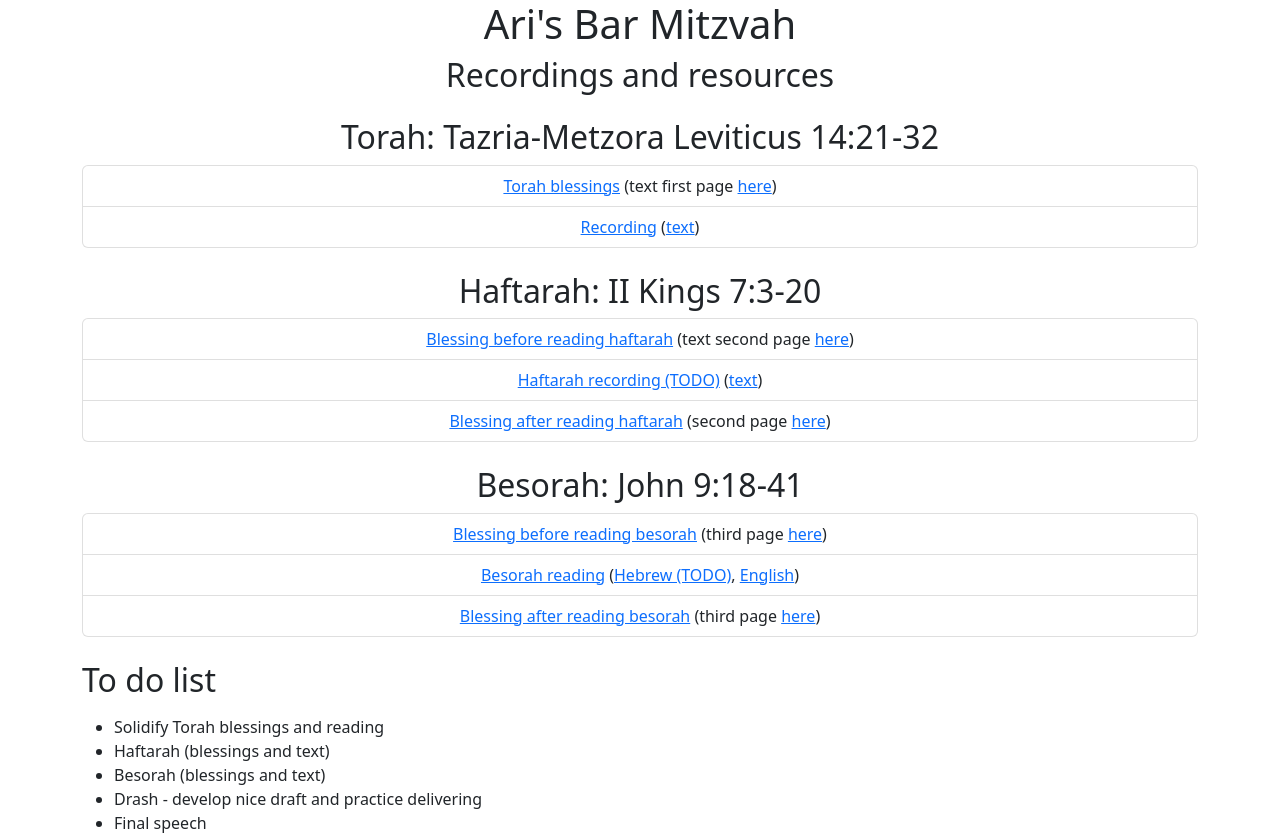
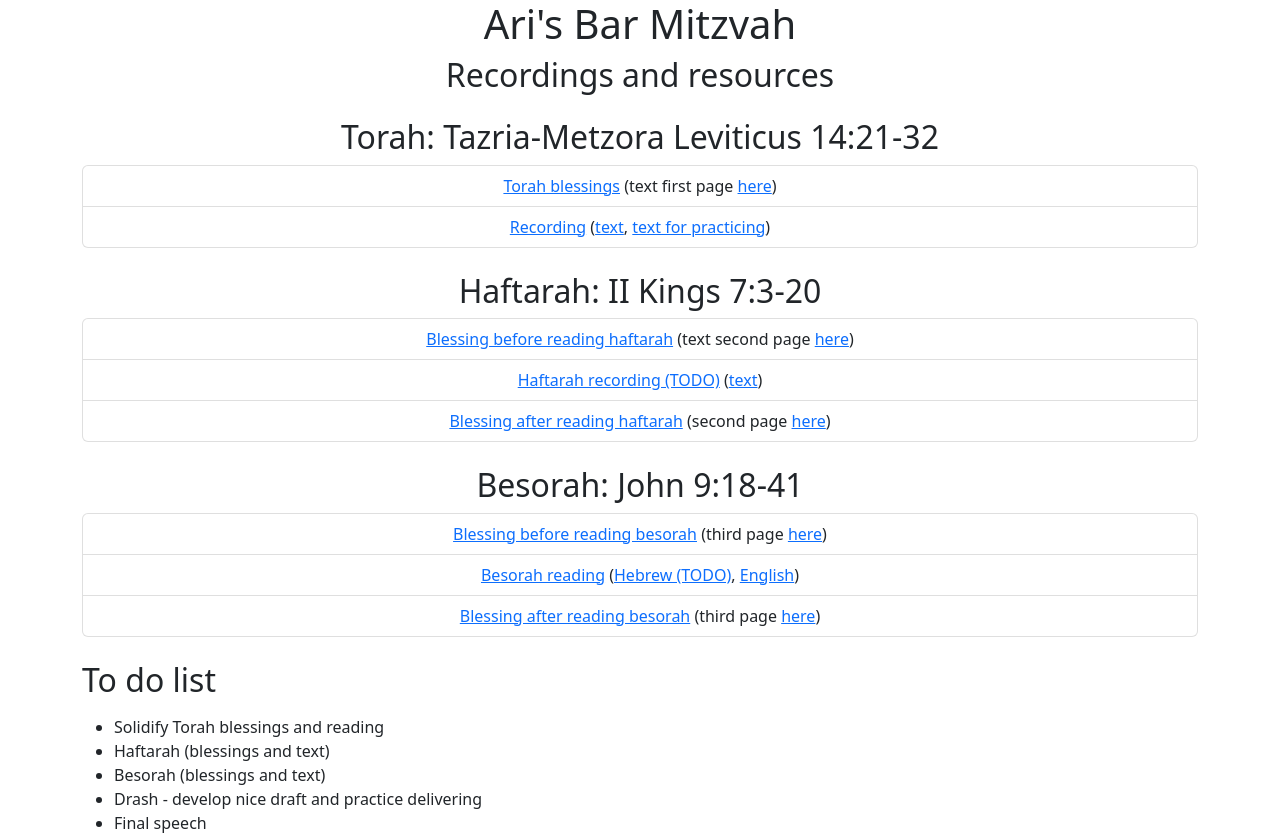
Before and after one commit to shekelator/sleeping-shihtzu, a plain HTML site: page index.html in a window 1280 px wide. Shown: the top 838 px of the page. Drawn offline with nearby package versions, Linux system fonts and the light colour scheme.

Commit message:
feat: Add link to scrollscraper

```diff
--- a/index.html
+++ b/index.html
@@ -25,7 +25,7 @@
         <h2 class="mt-4">Torah: Tazria-Metzora Leviticus 14:21-32</h2>
         <ul class="list-group">
             <li class="list-group-item"><a target="_blank" href="https://res.dnix.us/recordings/01-torah_blessings.mp3">Torah blessings</a> (text first page <a target="_blank" href="https://res.dnix.us/recordings/blessings.pdf">here</a>)</li>
-            <li class="list-group-item"><a target="_blank" href="https://d1bfcb0i16aabq.cloudfront.net/recordings/tazria-metzora-5.mp3">Recording</a> (<a target="_blank" href="Tazria-metzorah.pdf">text</a>)</li>
+            <li class="list-group-item"><a target="_blank" href="https://d1bfcb0i16aabq.cloudfront.net/recordings/tazria-metzora-5.mp3">Recording</a> (<a target="_blank" href="Tazria-metzorah.pdf">text</a>, <a target="_blank" href="https://scrollscraper.adatshalom.net/scrollscraper.cgi?book=3&audioRepeatCount=1&coloring=0&doShading=on&trueTypeFonts=on&startc=14&startv=21&endc=14&endv=32">text for practicing</a>)</li>
         </ul>
 
         <h2 class="mt-4">Haftarah: II Kings 7:3-20</h2>
```
